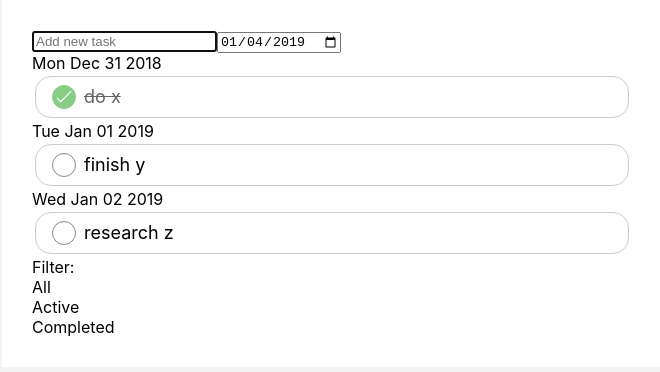
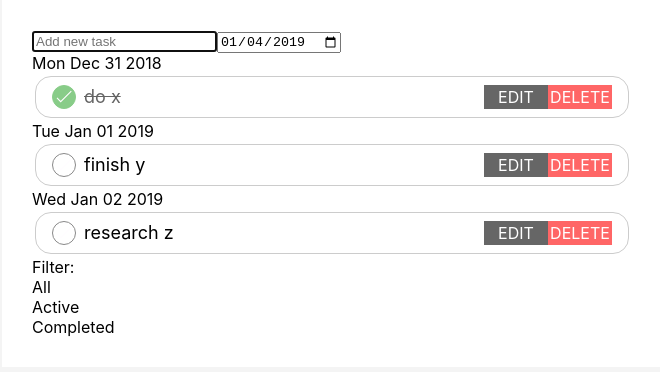
Before and after one commit to dxxxdk/todo-list, a React (Create React App) app: page / in a window 1280 px wide. Shown: the top 372 px of the page, without its empty margins (308-968 px from the left). Built offline with nearby package versions, Linux system fonts and the light colour scheme.

Commit message:
Add edit and delete buttons

```diff
--- a/src/components/App.css
+++ b/src/components/App.css
@@ -6,6 +6,7 @@
 }
 
 .todo-item {
+    line-height: 24px;
     border: 1.5px solid #cccccc;
     border-radius: 16px;
     padding: 8px 16px;
@@ -13,16 +14,18 @@
 }
 
 .todo-checkbox {
+    display: inline-block;
+    vertical-align: top;
     width: 22px;
     height: 22px;
     border: 1px solid #888888;
     border-radius: 50%;
-    float: left;
     margin-right: 8px;
 }
 
 .todo-checkbox:hover {
     background-color: #88cc8888;
+    cursor: pointer;
 }
 
 .todo-checkbox-complete {
@@ -31,8 +34,10 @@
 }
 
 .todo-title {
-    line-height: 24px;
+    display: inline-block;
+    vertical-align: top;
     font-size: 18px;
+    width: calc(100% - 160px);
     overflow: auto;
 }
 
@@ -40,3 +45,32 @@
     color: #646464;
     text-decoration: line-through;
 }
+
+.todo-button {
+    text-transform: uppercase;
+    display: inline-block;
+    vertical-align: top;
+    width: 64px;
+    text-align: center;
+    color: #ffffff;
+}
+
+.todo-button:hover {
+    cursor: pointer;
+}
+
+.todo-edit-button {
+    background-color: #666666;
+}
+
+.todo-edit-button:hover {
+    background-color: #66666688;
+}
+
+.todo-delete-button {
+    background-color: #ff6666;
+}
+
+.todo-delete-button:hover {
+    background-color: #ff666688;
+}
--- a/src/components/TodoItem.jsx
+++ b/src/components/TodoItem.jsx
@@ -15,6 +15,13 @@ export default class TodoItem extends Component {
                 <div className={classNames('todo-title', { 'todo-title-complete': todoItem.isComplete })}>
                     {todoItem.title}
                 </div>
+
+                <div className={classNames('todo-button', 'todo-edit-button')}>
+                    Edit
+                </div>
+                <div className={classNames('todo-button', 'todo-delete-button')}>
+                    Delete
+                </div>
             </div>
         )
     }
```
